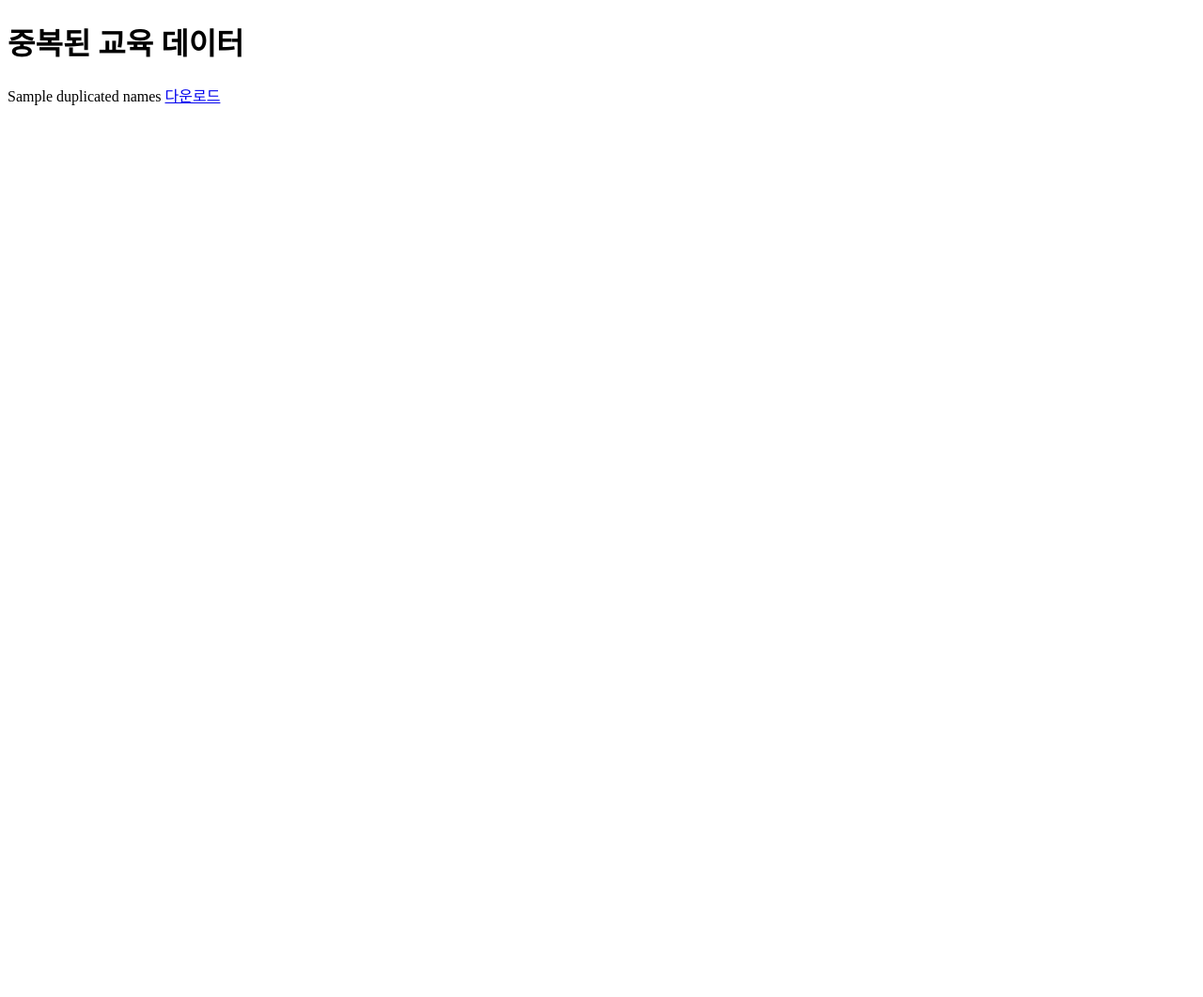
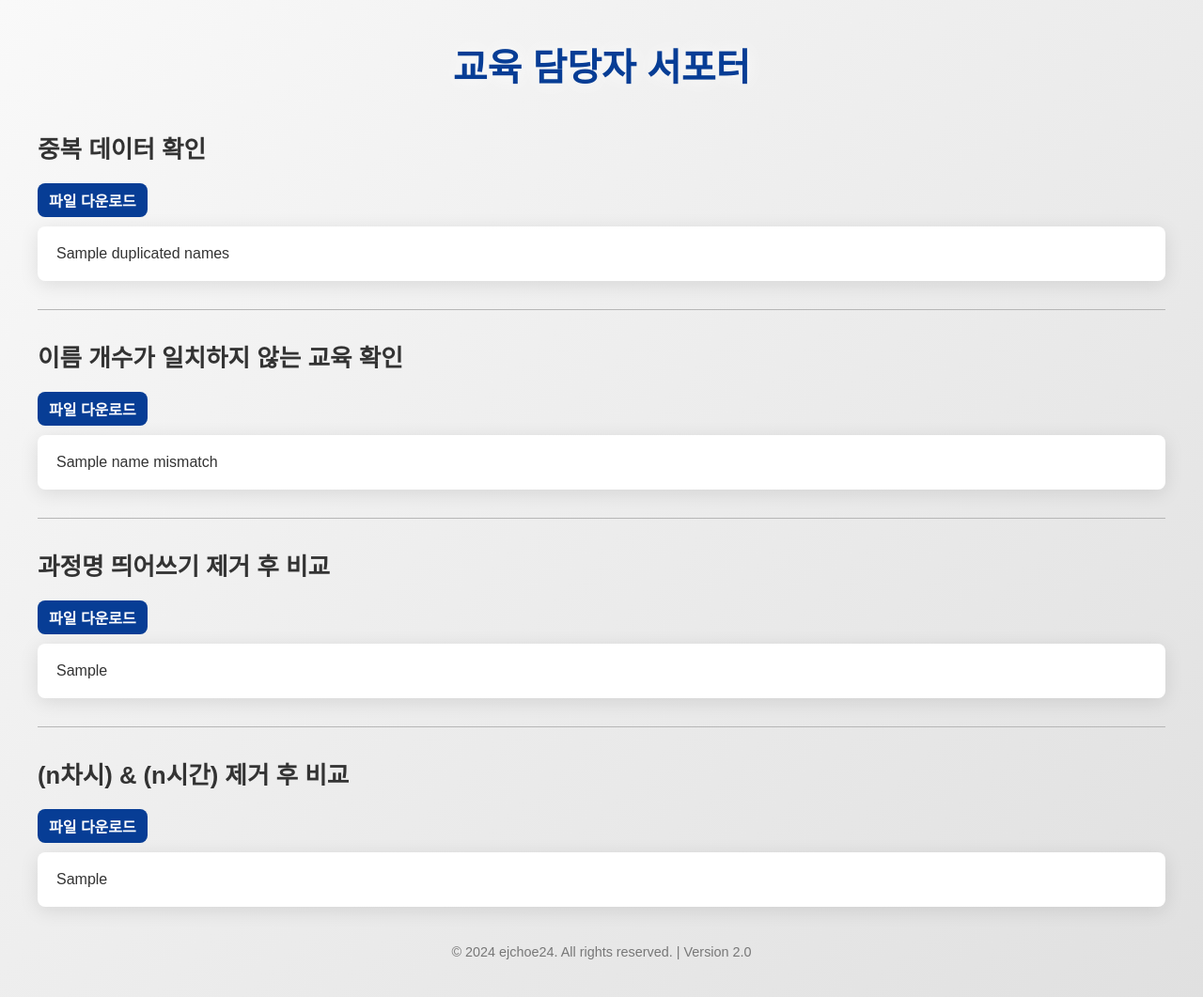
Before and after one commit to eunju-choe/bepa-sup, a Flask app: template templates/edu_result.html in a window 1280 px wide. Shown: the whole page at 94% size. Before the commit the page ends 112 px from the top, so only its background shows below. Run offline with Flask 3, Linux system fonts and the light colour scheme; the template is opened without the code that fills it: most values are stand-ins (such as "Sample title", 1, 10 or a date in 2020).

Commit message:
update edu_result

```diff
--- a/templates/edu_result.html
+++ b/templates/edu_result.html
@@ -1,11 +1,121 @@
 <!DOCTYPE html>
-<html>
+<html lang="ko">
 <head>
-    <title>교육 데이터 결과</title>
+    <meta charset="UTF-8">
+    <meta name="viewport" content="width=device-width, initial-scale=1.0">
+    <title>BEPA 교육 담당자 서포터</title>
+    <style>
+        body {
+            font-family: 'Noto Sans KR', sans-serif;
+            margin: 0;
+            padding: 0 40px; /* 좌우 여백을 늘림 */
+            background: linear-gradient(135deg, #f9f9f9, #e0e0e0);
+            color: #333;
+        }
+        h1 {
+            text-align: center;
+            color: #073D95;
+            margin: 40px 0;
+            font-size: 2.5em;
+            animation: shine 1.5s infinite;
+        }
+        @keyframes shine {
+            0% { text-shadow: 0 0 10px rgba(255, 255, 255, 0.5); }
+            50% { text-shadow: 0 0 20px rgba(255, 255, 255, 1); }
+            100% { text-shadow: 0 0 10px rgba(255, 255, 255, 0.5); }
+        }
+        h2 {
+            margin: 30px 0 10px; /* 위쪽 여백 조정 */
+            color: #333;
+            text-align: justify; /* 양쪽 정렬 */
+            font-size: 1.6em;
+        }
+        .divider {
+            height: 1px; /* 선의 두께 조정 */
+            background-color: #b6b6b6; /* 연한 색상 */
+            margin: 30px 0; /* 위아래 여백 조정 */
+        }
+        .table-container {
+            overflow-x: auto;
+            margin: 0; /* 여백 제거 */
+            max-width: 100%; /* 최대 너비를 100%로 설정 */
+            box-shadow: 0 4px 20px rgba(0, 0, 0, 0.1);
+            border-radius: 8px;
+            background-color: #fff;
+            padding: 20px; /* 내부 여백 조정 가능 */
+        }
+        table {
+            border-collapse: collapse;
+            width: 100%;
+        }
+        th, td {
+            border: 1px solid #ddd;
+            padding: 12px;
+            text-align: left;
+            white-space: nowrap;
+        }
+        th {
+            background-color: #f2f2f2;
+            font-weight: bold;
+        }
+        td.highlight {
+            background-color: #ffdddd;
+        }
+        a {
+            display: inline-block;
+            margin: 10px 0; /* 위아래 여백을 table-container와 일치시키기 */
+            padding: 6px 12px; /* 버튼 크기 조정 */
+            color: #fff;
+            background-color: #073D95;
+            text-decoration: none;
+            border-radius: 8px; /* 약간 곡선이 있는 네모 */
+            font-weight: bold;
+            transition: background-color 0.3s, transform 0.3s;
+        }
+        a:hover {
+            background-color: #004494;
+            transform: scale(1.05);
+        }
+        footer {
+            text-align: center;
+            margin: 40px 0;
+            font-size: 0.9em;
+            color: #777;
+        }
+    </style>
 </head>
 <body>
-    <h1>중복된 교육 데이터</h1>
-    {{ duplicated_names|safe }}
-    <a href="/edu/download/{{ duplicated_file }}">다운로드</a>
+    <h1>교육 담당자 서포터</h1>
+
+    <h2>중복 데이터 확인</h2>
+    <a href="/download/{{ duplicated_file }}">파일 다운로드</a>
+    <div class="table-container">
+        {{ duplicated_names|safe }}
+    </div>
+    <div class="divider"></div> <!-- 연한 직선 추가 -->
+
+    <h2>이름 개수가 일치하지 않는 교육 확인</h2>
+    <a href="/download/{{ mismatch_file }}">파일 다운로드</a>
+    <div class="table-container">
+        {{ name_mismatch|safe }}
+    </div>
+    <div class="divider"></div> <!-- 연한 직선 추가 -->
+
+    <h2>과정명 띄어쓰기 제거 후 비교</h2>
+    <a href="/download/{{ space_comparison }}">파일 다운로드</a>
+    <div class="table-container">
+        {{ space_comparison|safe }}
+    </div>
+    <div class="divider"></div> <!-- 연한 직선 추가 -->
+
+    <h2>(n차시) & (n시간) 제거 후 비교</h2>
+    <a href="/download/{{ bracket_comparison }}">파일 다운로드</a>
+    <div class="table-container">
+        {{ bracket_comparison|safe }}
+    </div>
+
+    <footer>
+        &copy; 2024 ejchoe24. All rights reserved. | Version 2.0
+    </footer>
 </body>
 </html>
```
